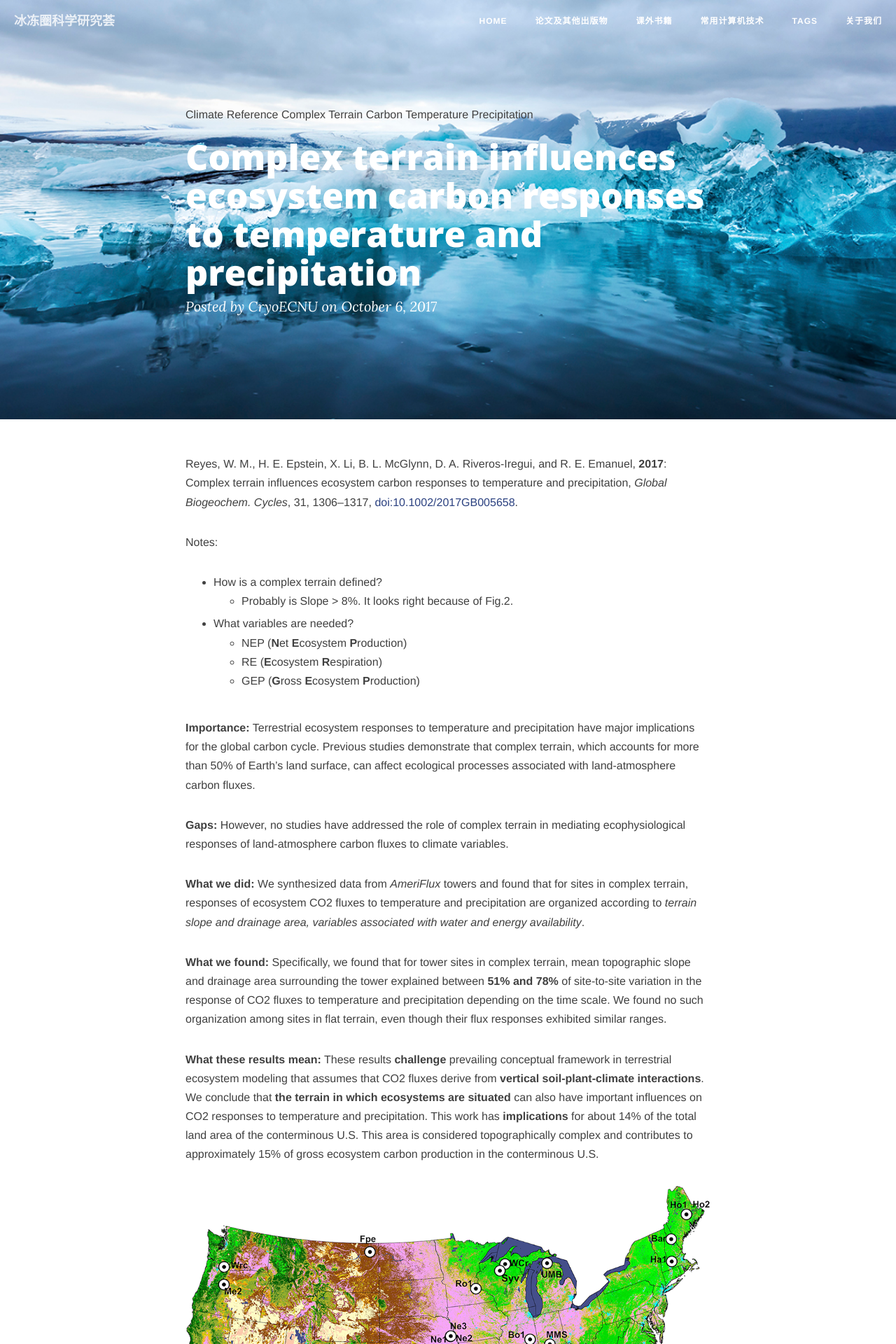
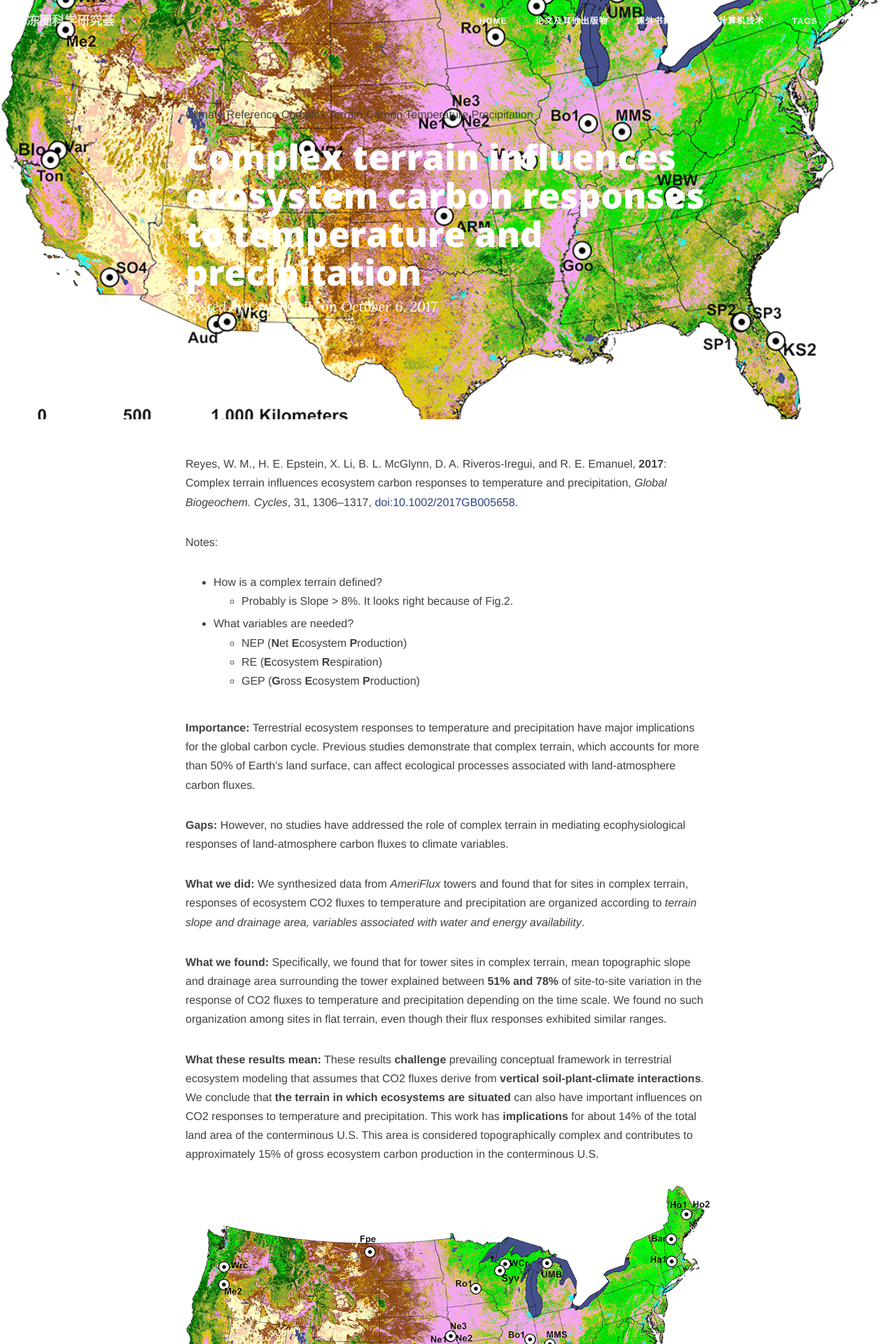
Before and after one commit to CryoECNU/cryoecnu.github.io, a Jekyll site: the page built from _posts/2017-10-06-Complex_terrain_carbon_responses.md, in a window 1280 px wide. Shown: the top 1920 px of the page at 70% size. Built offline with Jekyll 4.4.1, drawn with Linux system fonts in a browser that asks for light colours; nearby versions of some CDN libraries; comment, search, counter and statistics services are not loaded.

Commit message:
Update 2017-10-06-Complex_terrain_carbon_responses.md

```diff
--- a/_posts/2017-10-06-Complex_terrain_carbon_responses.md
+++ b/_posts/2017-10-06-Complex_terrain_carbon_responses.md
@@ -5,7 +5,7 @@ date: 2017-10-06
 categories: blog
 tags: [Climate, Reference, Complex Terrain, Carbon, Temperature, Precipitation]
 description:
-header-img: img/top.png    #这篇文章标题背景图片
+header-img: img/gbc20572-fig-0001.png    #这篇文章标题背景图片
 ---
 Reyes, W. M., H. E. Epstein, X. Li, B. L. McGlynn, D. A. Riveros-Iregui, and R. E. Emanuel, **2017**: Complex terrain influences ecosystem carbon responses to temperature and precipitation, *Global Biogeochem. Cycles*, 31, 1306–1317, [doi:10.1002/2017GB005658](https://doi.org/10.1002/2017GB005658).
 
```
